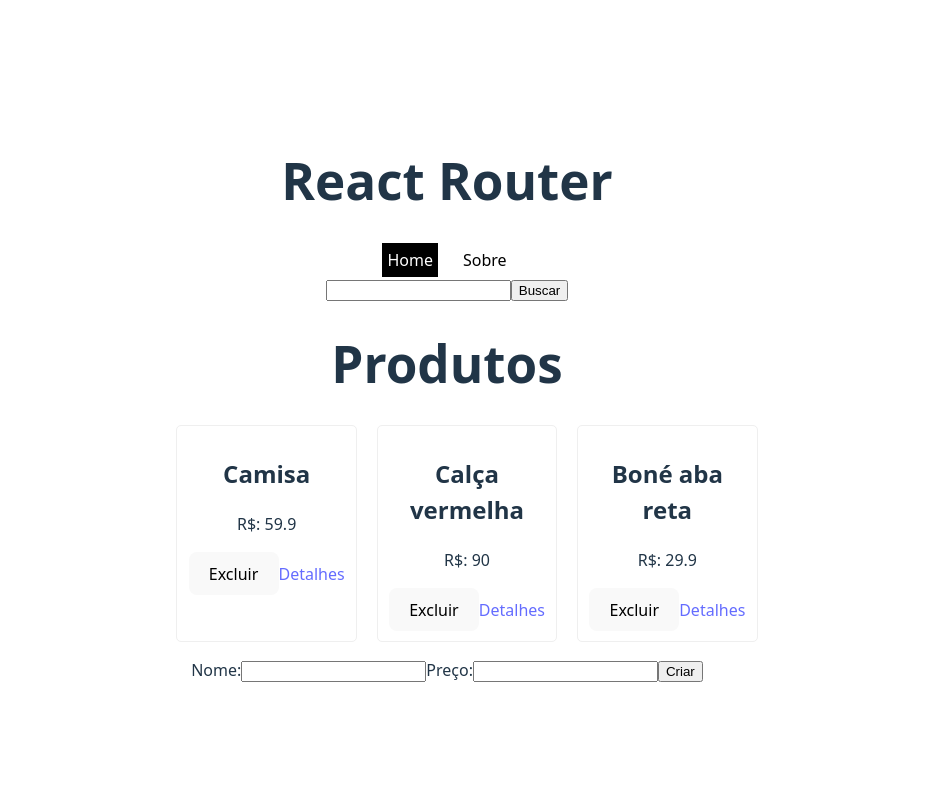
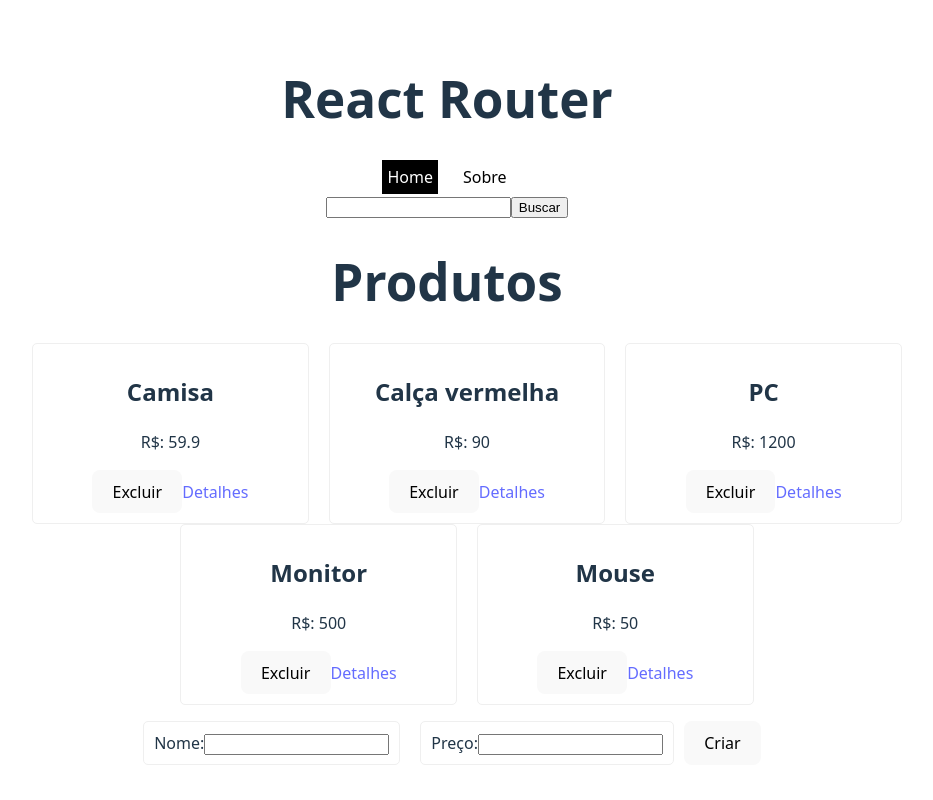
Before and after one commit to WhaleJucs/react-router, a React (Vite) app: page / in a window 1280 px wide. Shown: the whole page, without its empty margins (193-1126 px from the left). Built offline with nearby package versions, Linux system fonts and the light colour scheme; data requests are answered from the project's data file.

Commit message:
Alterações na Home

```diff
--- a/data/db.json
+++ b/data/db.json
@@ -11,9 +11,19 @@
       "price": 90
     },
     {
-        "id": 3,
-        "name": "Boné aba reta",
-        "price": 29.9
+      "name": "PC",
+      "price": "1200",
+      "id": 4
+    },
+    {
+      "name": "Monitor",
+      "price": "500",
+      "id": 5
+    },
+    {
+      "name": "Mouse",
+      "price": "50",
+      "id": 6
     }
   ]
 }
--- a/src/pages/Home.css
+++ b/src/pages/Home.css
@@ -13,3 +13,19 @@
     margin: 0 10px;
     width: 25%;
   }
+
+  .add-product {
+    display: flex;
+    justify-content: center;
+    flex-wrap: wrap;
+  }
+
+  .add-product label {
+    border: 1px solid #efefef;
+    border-radius: 5px;
+    padding: 10px;
+    text-align: center;
+    list-style: none;
+    margin: 0 10px;
+    width: 25%;
+  }
--- a/src/pages/Home.jsx
+++ b/src/pages/Home.jsx
@@ -40,7 +40,7 @@
                     <li key={item.id}>
                         <h2>{item.name}</h2>
                         <p>R$: {item.price}</p>
-                        <button onClick={() => handleRemove(product.id)}>Excluir</button>
+                        <button onClick={() => handleRemove(item.id)}>Excluir</button>
 
                         {/* 4 - rota dinâmica */}
                         <Link to={`/products/${item.id}`}>Detalhes</Link>
@@ -58,7 +58,7 @@
                             name='name'
                             onChange={(e) => setName(e.target.value)} />
                 </label>
-                <label onSubmit={handleSubmit}>
+                <label>
                     Preço:
                     <input type="number"
                             value={price}
@@ -66,8 +66,8 @@
                             onChange={(e) => setPrice(e.target.value)} />
                 </label>
 
-                {loading && <input type="submit" disabled value='Aguarde' />}
-                {!loading && <input type="submit" value='Criar' />}
+                {loading && <button type="submit" disabled value='Aguarde'>Aguarde</button>}
+                {!loading && <button type="submit" value='Criar'>Criar</button>}
             </form>
         </div>
     </div>
```
Lines whose indentation alone changed are shown as unchanged.
